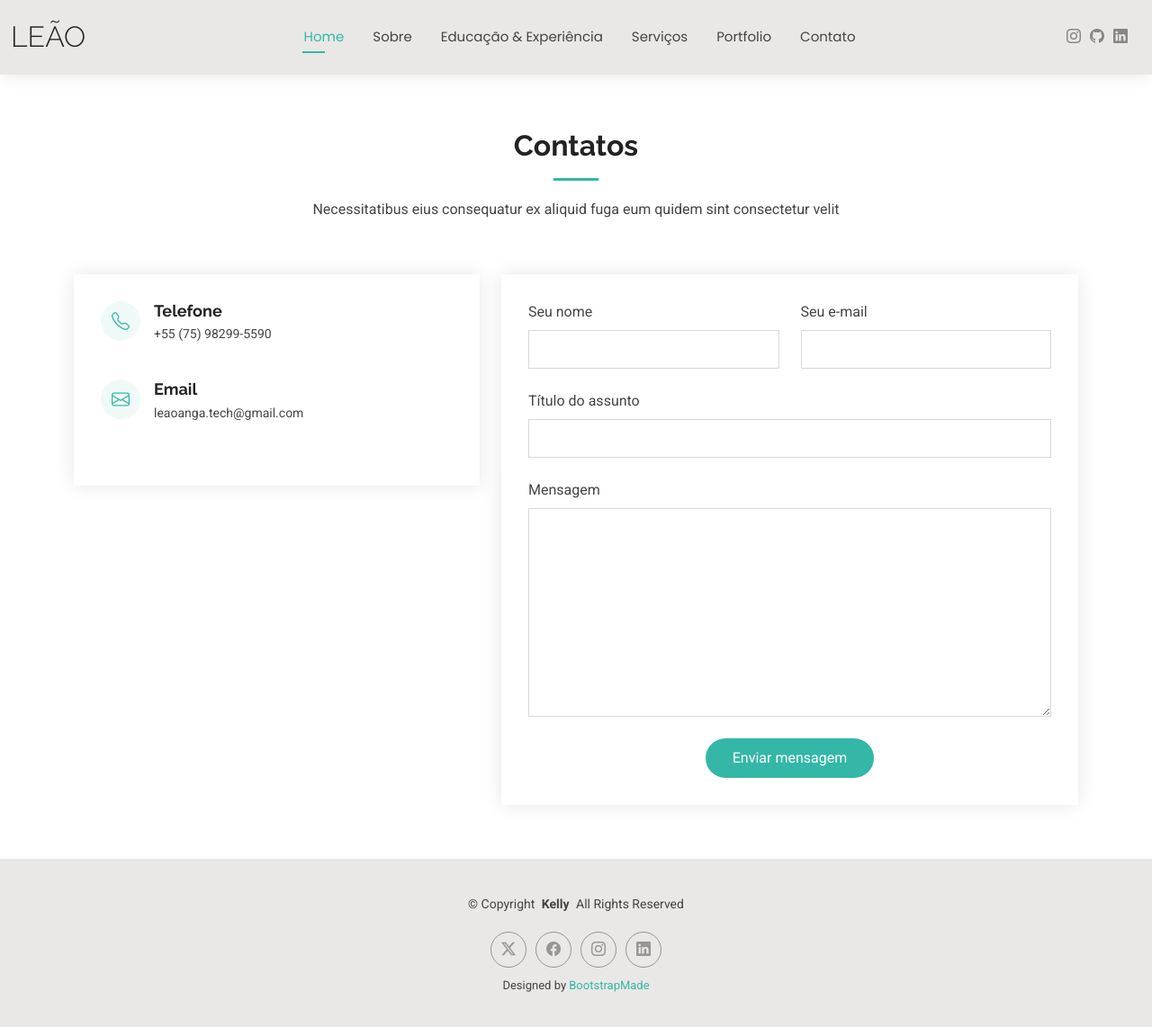
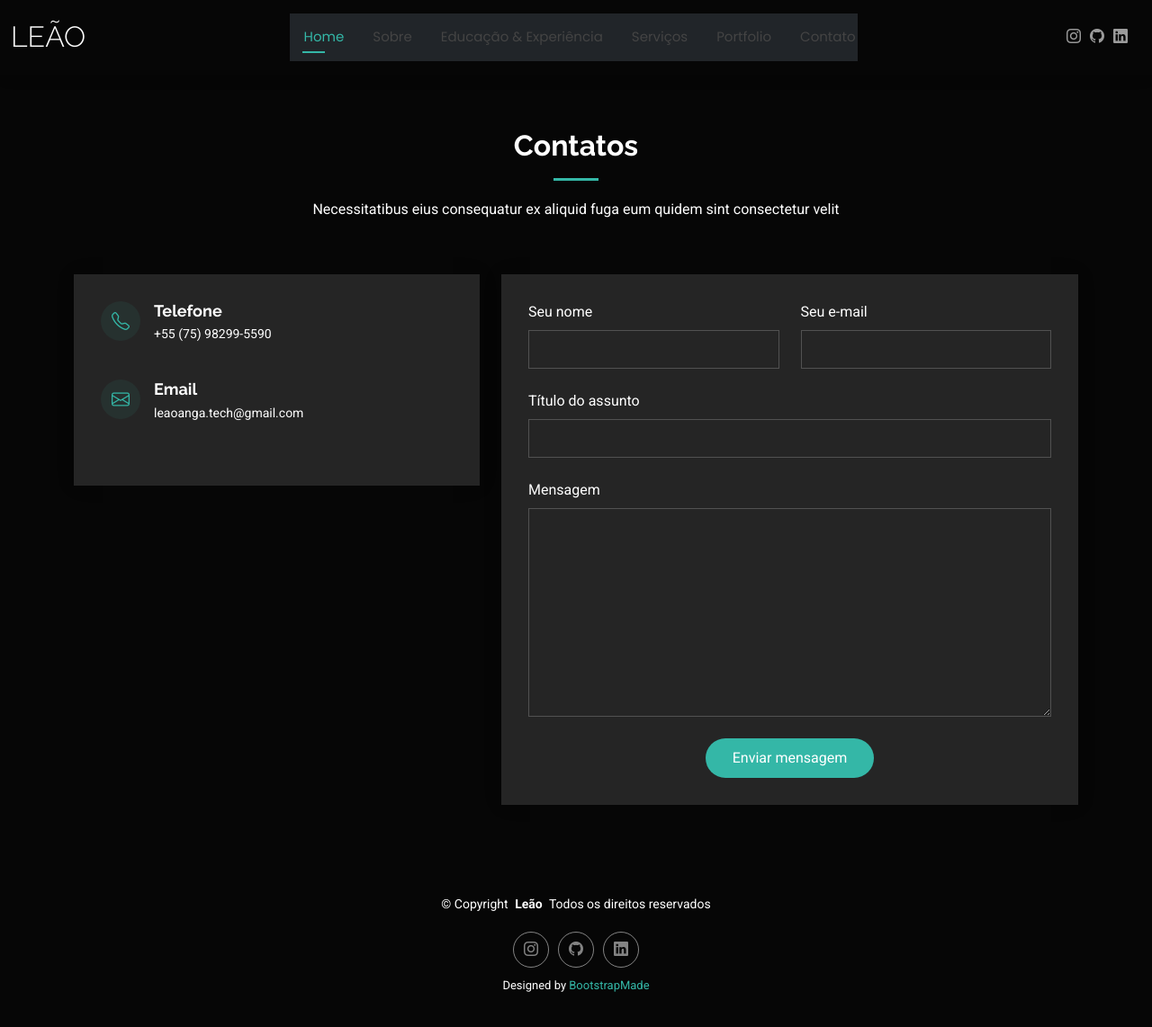
Before and after one commit to TuaneLeao/Curriculum-Leao, a plain HTML site: page contact.html in a window 1280 px wide. Shown: the whole page at 90% size. Drawn offline with Linux system fonts and the light colour scheme.

Commit message:
move to bg black

```diff
--- a/assets/css/main.css
+++ b/assets/css/main.css
@@ -340,7 +340,6 @@ h6 {
 /* Mobile Navigation */
 @media (max-width: 1199px) {
   .mobile-nav-toggle {
-    color: var(--nav-color);
     font-size: 28px;
     line-height: 0;
     margin-right: 10px;
@@ -361,8 +360,8 @@ h6 {
     padding: 10px 0;
     margin: 0;
     border-radius: 6px;
-    background-color: var(--nav-mobile-background-color);
-    border: 1px solid color-mix(in srgb, var(--default-color), transparent 90%);
+    color: var(--contrast-color);
+    border: 1px solid color-mix(in srgb, var(--default-color), transparent 60%);
     box-shadow: none;
     overflow-y: auto;
     transition: 0.3s;
@@ -371,7 +370,7 @@ h6 {
 
   .navmenu a,
   .navmenu a:focus {
-    color: var(--nav-dropdown-color);
+    color: var(--contrast-color);
     padding: 10px 20px;
     font-family: var(--nav-font);
     font-size: 17px;
--- a/contact.html
+++ b/contact.html
@@ -48,24 +48,17 @@
   </head>
 
   <body class="contact-page">
-    <header
-      id="header"
-      class="header d-flex align-items-center light-background sticky-top"
-    >
-      <div
-        class="container-fluid position-relative d-flex align-items-center justify-content-between"
-      >
-        <a
-          href="index.html"
-          class="logo d-flex align-items-center me-auto me-xl-0"
-        >
+    <header id="header" class="header d-flex align-items-center dark-background sticky-top">
+      <div class="container-fluid position-relative d-flex align-items-center justify-content-between">
+
+        <a href="index.html" class="logo d-flex align-items-center me-auto me-xl-0">
           <!-- Uncomment the line below if you also wish to use an image logo -->
           <!-- <img src="assets/img/logo.png" alt=""> -->
           <h1 class="sitename">Leão</h1>
         </a>
 
         <nav id="navmenu" class="navmenu">
-          <ul>
+          <ul class="bg-dark">
             <li><a href="index.html" class="active">Home</a></li>
             <li><a href="about.html">Sobre</a></li>
             <li><a href="resume.html">Educação & Experiência</a></li>
@@ -81,10 +74,11 @@
           <a href="#" class="github"><i class="bi bi-github"></i></a>
           <a href="#" class="linkedin"><i class="bi bi-linkedin"></i></a>
         </div>
+
       </div>
     </header>
 
-    <main class="main">
+    <main class="main dark-background">
       <!-- Contact Section -->
       <section id="contact" class="contact section">
         <!-- Section Title -->
@@ -201,19 +195,15 @@
       <!-- /Contact Section -->
     </main>
 
-    <footer id="footer" class="footer light-background">
+    <footer id="footer" class="footer dark-background">
+
       <div class="container">
-        <div class="copyright text-center">
-          <p>
-            © <span>Copyright</span>
-            <strong class="px-1 sitename">Kelly</strong>
-            <span>All Rights Reserved<br /></span>
-          </p>
+        <div class="copyright text-center ">
+          <p>© <span>Copyright</span> <strong class="px-1 sitename">Leão</strong> <span>Todos os direitos reservados<br></span></p>
         </div>
         <div class="social-links d-flex justify-content-center">
-          <a href=""><i class="bi bi-twitter-x"></i></a>
-          <a href=""><i class="bi bi-facebook"></i></a>
           <a href=""><i class="bi bi-instagram"></i></a>
+          <a href=""><i class="bi bi-github"></i></a>
           <a href=""><i class="bi bi-linkedin"></i></a>
         </div>
         <div class="credits">
@@ -224,6 +214,7 @@
           Designed by <a href="https://bootstrapmade.com/">BootstrapMade</a>
         </div>
       </div>
+
     </footer>
 
     <!-- Scroll Top -->
```
Also changed, not shown: about.html (+4 -4 lines), index.html (+3 -3 lines), portfolio.html (+8 -10 lines), resume.html (+6 -6 lines), services.html (+9 -15 lines).
